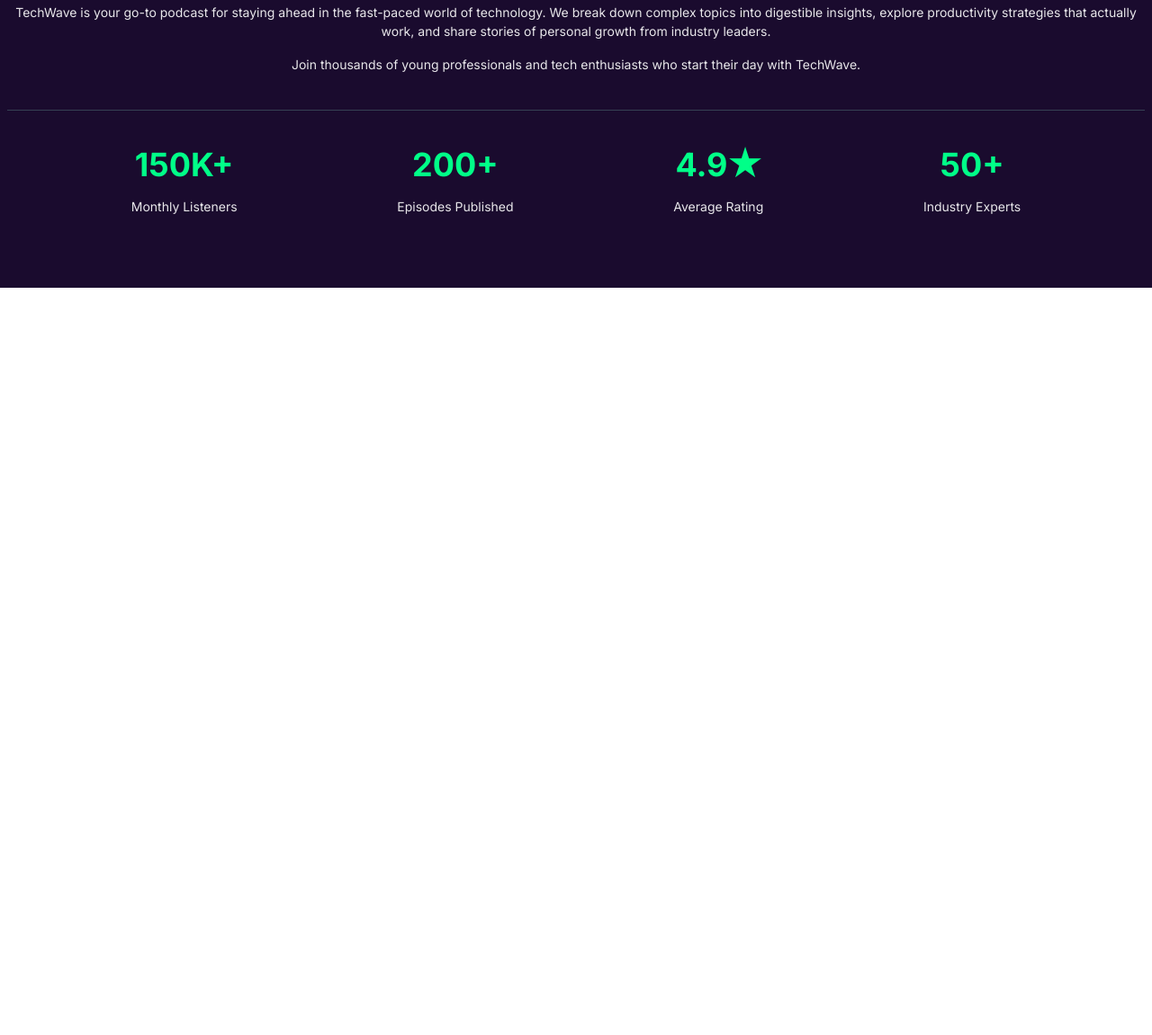
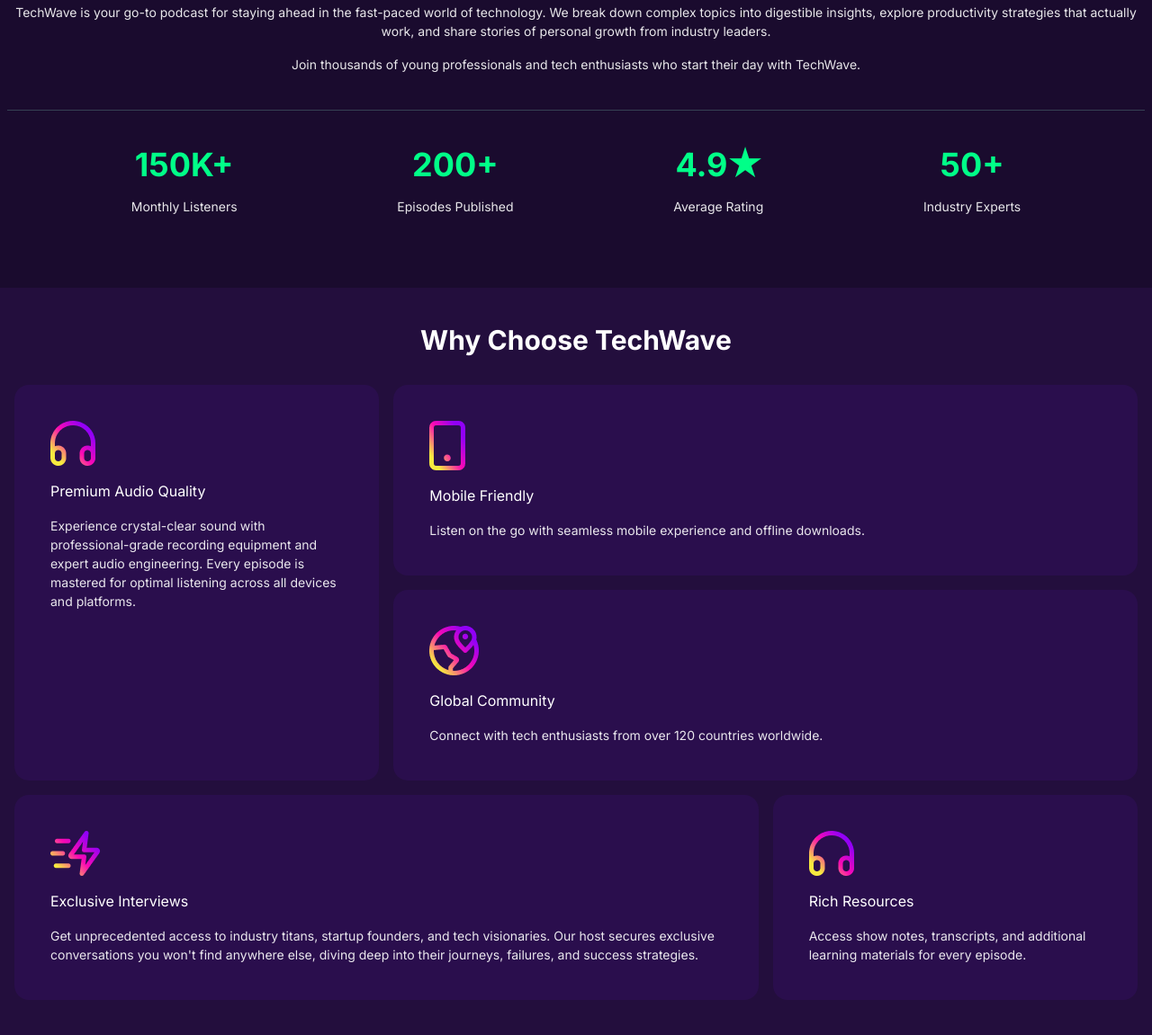
Before and after one commit to nillworks/ASSESSMENT-PH-A2, a website: page index.html in a window 1280 px wide. Shown: the part 913-2064 px from the top of the page at 90% size. Before the commit the page ends 1233 px from the top, so only its background shows below. Drawn offline with Linux system fonts and the light colour scheme.

Commit message:
Feat: Why Choose Techwave Section Layout

```diff
--- a/index.html
+++ b/index.html
@@ -54,7 +54,7 @@
     </nav>
 
     <!-- Hero Header area -->
-    <section id="hero_area">
+    <section id="hero_area" class="">
       <div class="containers mx-auto py-24 text-center flex flex-col items-center justify-center text-white">
 
         <!-- Hero Content -->
@@ -154,9 +154,99 @@
     </section>
 
 
-    <!--  -->
-    <Section id="">
-      <div class="container">
+    <!-- Why Choose TechWave section -->
+    <Section id="" class="bg-bgSecondary py-10">
+      <div class="containers mx-auto text-white flex flex-col gap-8">
+
+
+        <!-- Title -->
+        <div class="text-center">
+          <h2 class="text-3xl font-bold">Why Choose TechWave</h2>
+        </div>
+
+
+        <!-- Cards Choose Section -->
+        <div class="px-4 grid gap-4 justify-center  sm:grid-cols-3 sm:grid-rows-2">
+
+
+          <!-- items 1 -->
+          <div class="bg-[#351165]/40 p-10 rounded-2xl flex flex-col gap-4 sm:row-span-2">
+
+            <div>
+              <img src="images/assets/headphone.png" alt="img">
+            </div>
+
+            <!-- Details -->
+            <div class="flex flex-col gap-4">
+              <h2 class="">Premium Audio Quality</h2>
+              <p class="opacitys">Experience crystal-clear sound with professional-grade recording equipment and expert
+                audio
+                engineering. Every episode
+                is mastered for optimal listening across all devices and platforms.</p>
+            </div>
+          </div>
+          <!-- items 2 -->
+          <div class="bg-[#351165]/40 p-10 rounded-2xl flex flex-col gap-4 sm:col-span-2">
+
+            <div>
+              <img src="images/assets/device.png" alt="img">
+            </div>
+
+            <!-- Details -->
+            <div class="flex flex-col gap-4">
+              <h2 class="">Mobile Friendly</h2>
+              <p class="opacitys">Listen on the go with seamless mobile experience and offline downloads.</p>
+            </div>
+          </div>
+          <!-- items 3 -->
+          <div class="bg-[#351165]/40 p-10 rounded-2xl flex flex-col gap-4 sm:col-span-2">
+
+            <div>
+              <img src="images/assets/location.png" alt="img">
+            </div>
+
+            <!-- Details -->
+            <div class="flex flex-col gap-4">
+              <h2 class="">Global Community</h2>
+              <p class="opacitys">Connect with tech enthusiasts from over 120 countries worldwide.</p>
+            </div>
+          </div>
+          <!-- items 4 -->
+          <div class="bg-[#351165]/40 p-10 rounded-2xl flex flex-col gap-4 sm:col-span-2">
+
+            <div>
+              <img src="images/assets/Icon (Stroke).png" alt="img">
+            </div>
+
+            <!-- Details -->
+            <div class="flex flex-col gap-4">
+              <h2 class="">Exclusive Interviews</h2>
+              <p class="opacitys">Get unprecedented access to industry titans, startup founders, and tech visionaries.
+                Our host secures exclusive
+                conversations you won't find anywhere else, diving deep into their journeys, failures, and success
+                strategies.</p>
+            </div>
+          </div>
+          <!-- items 5 -->
+          <div class="bg-[#351165]/40 p-10 rounded-2xl flex flex-col gap-4">
+
+            <div>
+              <img src="images/assets/headphone.png" alt="img">
+            </div>
+
+            <!-- Details -->
+            <div class="flex flex-col gap-4">
+              <h2 class="">Rich Resources</h2>
+              <p class="opacitys">Access show notes, transcripts, and additional learning materials for every episode.
+              </p>
+            </div>
+          </div>
+
+        </div>
+
+
+
+
 
       </div>
     </Section>
--- a/src/input.css
+++ b/src/input.css
@@ -54,6 +54,7 @@
   }
   .opacitys {
     opacity: 0.9;
+    font-size: 14px;
   }
   .borders {
     border: 1px solid #00ff88;
@@ -62,6 +63,7 @@
     width: 1200px;
   }
   #hero_area {
+    max-width: 100%;
     background: url('../images/assets/hero-bg.png');
     background-position: center center;
     background-repeat: no-repeat;
```
Also changed, not shown: images/assets/Icon (Stroke).png (added), src/output.css.
